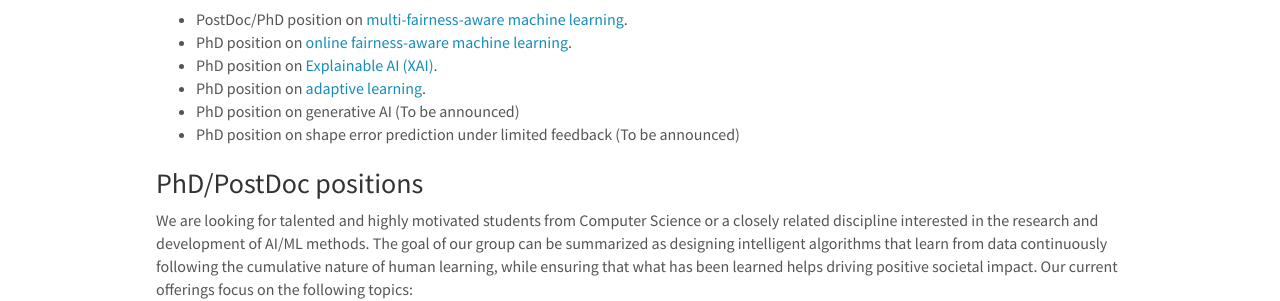
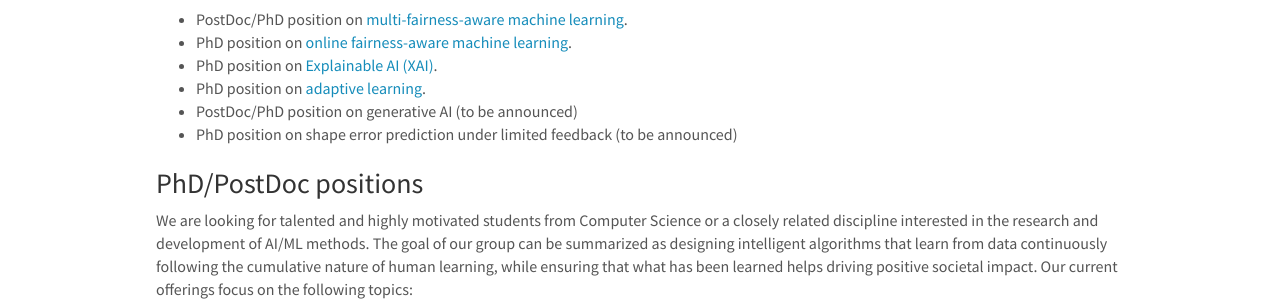
Before and after one commit to AIML-research/AIML-research.github.io, a Jekyll site: the page built from _pages/openings.md, in a window 1280 px wide and 1124 px high. Shown: the part 258-559 px from the top of the window. Built offline with Jekyll 4.4.1, drawn with Linux system fonts in a browser that asks for light colours; nearby versions of some CDN libraries.

Commit message:
Update openings.md

```diff
--- a/_pages/openings.md
+++ b/_pages/openings.md
@@ -20,8 +20,8 @@ Since August 2022, Prof. Ntoutsi has joined the <a href="https://www.unibw.de/"
     " target="_new">online fairness-aware machine learning</a>.</li>
  <li>PhD position on <a href="https://www.unibw.de/code/karriere/220805-prof-ntoutsi-stellenausschreibung_xai_en_final.pdf" target="_new">Explainable AI (XAI)</a>.</li>
  <li>PhD position on <a href="https://www.unibw.de/code/karriere/220805-prof-ntoutsi-stellenausschreibung_adaptivelearning_en_final.pdf" target="_new">adaptive learning</a>.</li>
-  <li>PhD position on generative AI (To be announced)</li>
-  <li>PhD position on shape error prediction under limited feedback (To be announced)</li>
+  <li>PostDoc/PhD position on generative AI (to be announced)</li>
+  <li>PhD position on shape error prediction under limited feedback (to be announced)</li>
 </ul>
 
 
```
